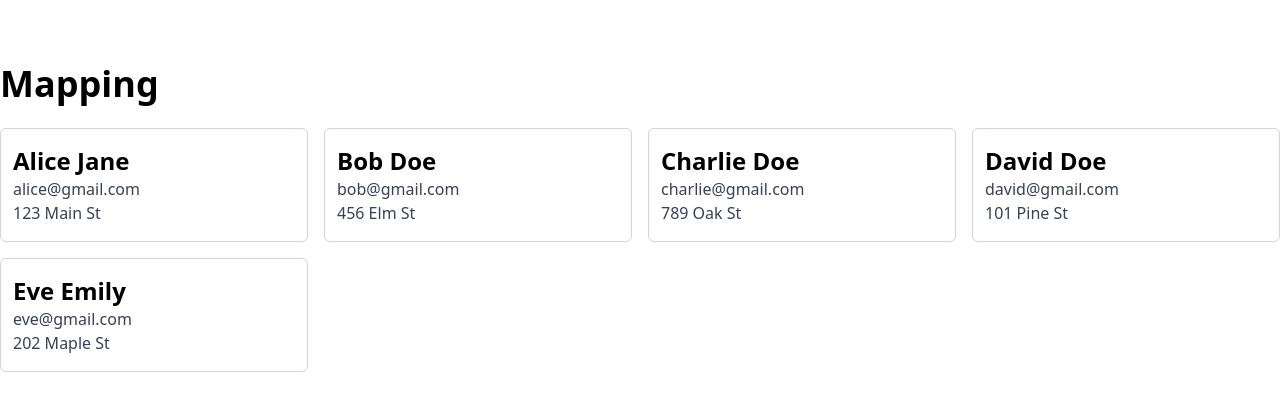
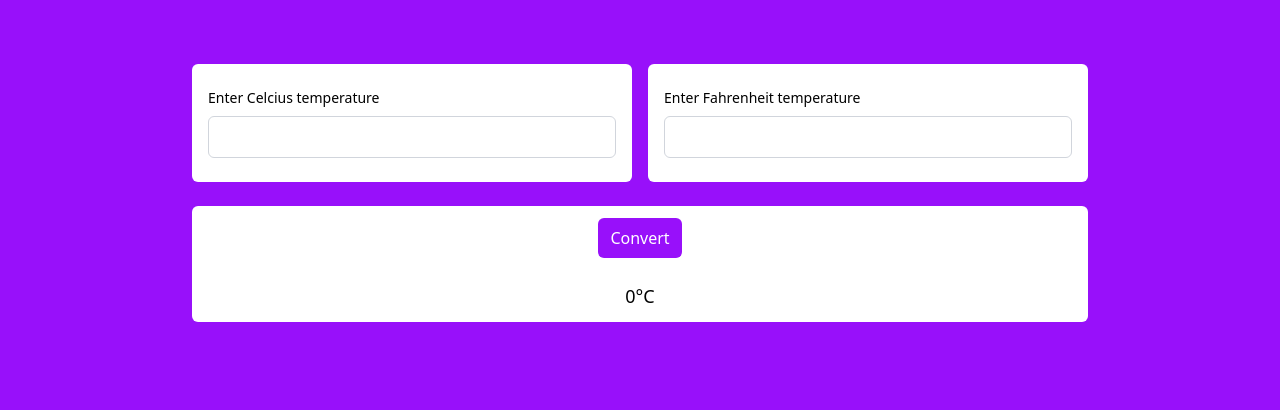
Before and after one commit to Olabode-cmd/fullstack-class, a plain HTML site: page javascript.html in a window 1280 px wide. Drawn offline with nearby package versions, Linux system fonts and the light colour scheme.

Commit message:
student check assignment

```diff
--- a/javascript.html
+++ b/javascript.html
@@ -1,42 +1,154 @@
 <!DOCTYPE html>
 <html lang="en">
+
 <head>
     <meta charset="UTF-8">
     <meta name="viewport" content="width=device-width, initial-scale=1.0">
-    <title>Javascript Document</title>
+    <title>Color Document</title>
 
     <script src="https://cdn.jsdelivr.net/npm/@tailwindcss/browser@4"></script>
 </head>
+
 <body>
-    <div class="max-w-7xl mx-auto pt-16">
-        <h1 class="text-4xl font-bold mb-6">Mapping</h1>
+    <!-- FOR COLORED BOX -->
+    <!-- <style>
+        .box {
+            padding: 10px;
+            height: 300px;
+            width: 400px;
+            background: gray;
+            margin-bottom: 10px;
+            display: flex;
+            align-items: center;
+            justify-content: center;
+        }
+        .red {
+            background: red;
+        }
+        .blue {
+            background: blue;
+        }
+        .green {
+            background: green;
+        }
 
-        <div class="grid grid-cols-4 gap-4" id="container">
-            <!-- This is where the JavaScript will inject the content -->
+    </style>
+    <div class="box" id="box">
+        <span id="text">colored box</span>
+    </div>
 
+    <button id="red">make it red</button>
+    <button id="blue">make it blue</button>
+    <button id="green">make it green</button>
+
+    <script>
+        const box = document.getElementById('box')
+        const redbutton = document.getElementById('red')
+        const bluebutton = document.getElementById('blue')
+        const greenbutton = document.getElementById('green')
+
+        const text = document.getElementById('text')
+
+        redbutton.addEventListener('click', () => {
+            box.classList.remove('blue', 'green')
+            box.classList.add('red')
+            text.textContent = "This box is red"
+        })
+
+        bluebutton.addEventListener('click', () => {
+            box.classList.remove('red')
+            box.classList.remove('green')
+            box.classList.add('blue')
+            text.textContent = "This box is blue"
+        })
+
+        greenbutton.addEventListener('click', () => {
+            box.classList.remove('blue')
+            box.classList.remove('red')
+            box.classList.add('green')
+            text.textContent = "This box is green"
+        })
+
+    </script> -->
+
+    <!-- For temperature converter -->
+    <div class="min-h-screen w-full bg-purple-600 py-16">
+        <div class="max-w-4xl mx-auto">
+            <div class="grid grid-cols-2 gap-4">
+                <div class="bg-white px-4 py-6 rounded-md">
+                    <label for="" class="text-sm font-medium block">Enter Celcius temperature</label>
+                    <input id="celcius" type="text" class="px-3 py-2 5 border border-gray-300 w-full rounded-md mt-2">
+                </div>
+
+                <div class="bg-white px-4 py-6 rounded-md">
+                    <label for="" class="text-sm font-medium block">Enter Fahrenheit temperature</label>
+                    <input id="fahrenheit" type="text"
+                        class="px-3 py-2 5 border border-gray-300 w-full rounded-md mt-2">
+                </div>
+            </div>
+
+            <div class="mt-6 bg-white rounded-md px-2 py-3 mx-auto text-center">
+                <button id="convert"
+                    class="bg-purple-600 px-3 py-2 5 rounded-md text-white font-medium mb-6">Convert</button>
+                <h1 id="output" class="font-medium text-lg">0&deg;C</h1>
+            </div>
         </div>
     </div>
 
+    <script>
+        const celcius = document.getElementById('celcius');
+        const fahrenheit = document.getElementById('fahrenheit')
+        const button = document.getElementById('convert')
+        const output = document.getElementById('output')
 
 
-    <script>
-        const people = [
-            { name: 'Alice', lastName: 'Jane', email: 'alice@gmail.com', address: '123 Main St' },
-            { name: 'Bob', lastName: "Doe", email: 'bob@gmail.com', address: '456 Elm St' },
-            { name: 'Charlie', lastName: "Doe", email: 'charlie@gmail.com', address: '789 Oak St' },
-            { name: 'David', lastName: "Doe", email: 'david@gmail.com', address: '101 Pine St' },
-            { name: 'Eve', lastName: "Emily", email: 'eve@gmail.com', address: '202 Maple St' }
-        ];
 
-        people.map((person) => {
-            document.getElementById('container').innerHTML += `
-            <div class="px-3 py-4 rounded-md border border-gray-300">
-                <h1 class="text-2xl font-bold">${person.name} ${person.lastName}</h1>
-                <p class="text-gray-700">${person.email}</p>
-                <p class="text-gray-700">${person.address}</p>
-            </div>
-            `;
-        });
+        button.addEventListener('click', () => {
+            // values
+            const celciusValue = Number(celcius.value)
+            const fahrenheitValue = Number(fahrenheit.value)
+
+            if (celciusValue && fahrenheitValue) {
+                alert('One input needs to be empty')
+                return;
+            } else if (!celciusValue && fahrenheitValue) {
+                calculateCelcius(fahrenheitValue);
+            } else if (celciusValue && !fahrenheitValue) {
+                calculateFahrenheit(celciusValue);
+            } else {
+                alert('Invalid')
+            }
+        })
+
+
+        function calculateCelcius(fahrenheit) {
+            //  (°F - 32) * 5/9
+            const calc = (fahrenheit - 32) * 5/9;
+            output.innerHTML = `<h1 id="output" class="font-medium text-lg">${calc}&deg;C</h1>`
+        }
+
+        function calculateFahrenheit(celcius) {
+            // (°C × 9/5) + 32
+            const calc = (celcius * 9/5) + 32;
+            output.innerHTML = `<h1 id="output" class="font-medium text-lg">${calc}&deg;F</h1>`
+        }
+
+        // Classwork
+
+        // Create an array of students and their scores in
+        // several subjects (over 100)
+
+        // Then create a form that lets you select a student
+        // and a subject
+
+        // Then write a function to check if the student passed
+        // that subject
+
+        // Pass mark: 50.
+
+        // To search for data in an array, use
+        // the array.find method.
     </script>
+
 </body>
 </html>
```
Also changed, not shown: demo.js (added, +18 -0 lines), practice.html (added, +18 -0 lines).
